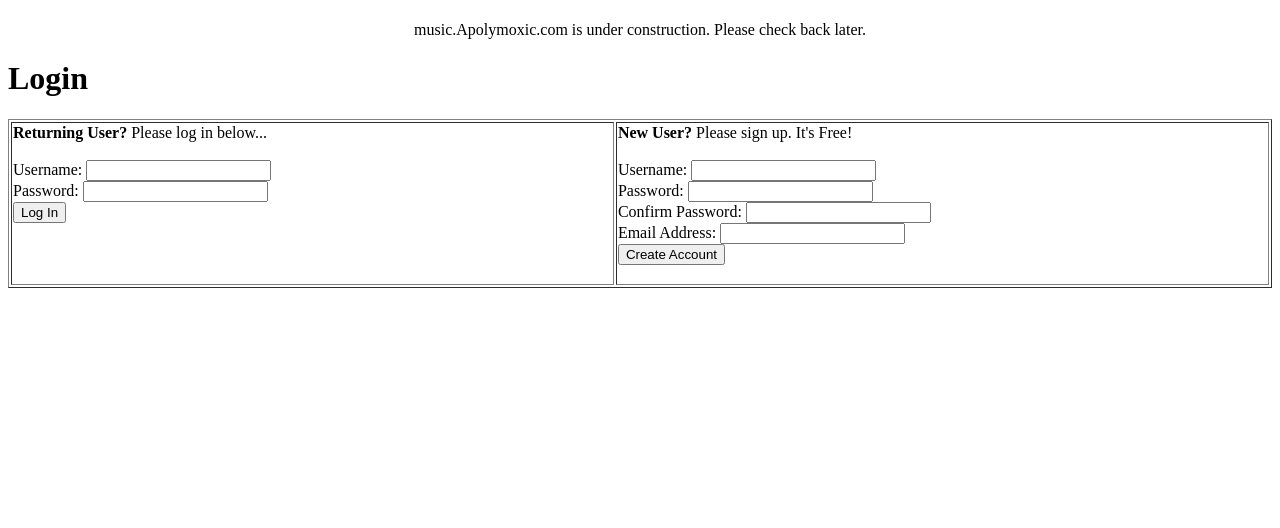
After one commit to bjones2094/MusicStreamer, a PHP site: page /login.php in a window 1280 px wide. The commit adds this page. Shown: the part 209-737 px from the top of the page. Run offline with PHP 8.4, Linux system fonts and the light colour scheme.

Commit message:
finished login/user creation system

```diff
--- a/clientCalls.php
+++ b/clientCalls.php
@@ -4,47 +4,68 @@
 	 * REMEMBER TO ALWAYS SANITIZE INPUTS!!!
 	 */
 
+	// Use this line to connect to database:
+	// $connect new mysqli("127.0.0.1", "root", "A2!y123Sql", "music_db");
+
 
 	// createUser function adds user information to database for future log ins
 
 	function createUser($username, $password) {
-		$connect = mysqli_connect("server", "username", "password", "users");
+		$connect = new mysqli("127.0.0.1", "root", "A2!y123Sql", "music_db");
+
+		if(mysqli_connect_error()) {
+			return false;
+		}
 
 		$password = crypt($password);				// Hash password before storing
-		$username = mysqli_real_escape_string($connect, $username);		// Escape all possible SQL syntax
+		$password = substr($password, 0, 10);			// Only use first 10 characters to keep hash short
 
 		// Check if username is already taken
 
-		$result = mysqli_query($connect, "SELECT * FROM users WHERE username='$username'");
-		$row = mysqli_fetch_array($result);
+		$stmt = $connect->prepare("SELECT * FROM users WHERE username = ?");
+		$stmt->bind_param("s", $username);
+		$stmt->execute();
+
+		$result = $stmt->get_result();
+		$row = $result->fetch_array();
 
 		if($row == NULL) {
-			mysqli_query($connect, "INSERT INTO users (username, password) VALUES ('$username', '$password')");
+			$stmt = $connect->prepare("INSERT INTO users (username, password) VALUES (?, ?)");
+			$stmt->bind_param("ss", $username, $password);
+			$stmt->execute();
 		}
 		else {
-			// User already exists
+			print("User already exists.");
 		}
 	}
 
 	// logIn function logs a specific user in for a session
 
 	function logIn($username, $password) {
-		$connect = mysqli_connect("server", "username", "password", "users");
+		$connect = new mysqli("127.0.0.1", "root", "A2!y123Sql", "music_db");
+
+		if(mysqli_connect_error()) {
+			return false;
+		}
 
 		$password = crypt($password);
-		$username = mysqli_real_escape_string($connect, $username);
+		$password = substr($password, 0, 10);
 
-		$result = mysqli_query($connect, "SELECT * FROM users WHERE username='$username'");
+		$stmt = $connect->prepare("SELECT * FROM users WHERE username=?");
+		$stmt->bind_param("s", $username);
+		$stmt->execute();
+
+		$result = $stmt->get_result();
 
 		if(!$result) {		// Check if the user exists
 			return false;
 		}
 
-		$row = mysqli_fetch_array($result);
+		$row = $result->fetch_array();
 
-		if(mysqli_fetch_array($result) == NULL) {	// Only one result
+		if($result->fetch_array() == NULL) {	// Only one result
 			$compare = $row["password"];
-			return ($password == $compare);
+			return ($row["password"] == $compare);
 		}
 		else {
 			return false;
@@ -53,14 +74,19 @@
 
 	// getLibrary function is used to get the users music library to display to the user
 
+	/*
+
 	function getLibrary($username) {
-		$connect = mysqli_connect("server", "username", "password", "music");
+		$connect = new mysqli("127.0.0.1", "root", "A2!y123Sql", "music_db");
 
-		$username = mysqli_real_escape_string($connect, $username);
+		$stmt = $connect->prepare("SELECT * FROM music WHERE uploader=?");	// Get all music uploaded by user from database
+		$stmt->bind_param("s", $username);
+		$stmt->execute();
 
-		$result = mysqli_query($connect, "SELECT * FROM music WHERE uploader='$username'");	// Get all music uploaded by user from database
+		$result = $stmt->get_result();
 
-		while($row = mysqli_fetch_array($result))
+
+		while($row = $result->fetch_array())
 		{
 			$rows []= $row;
 		}
@@ -68,7 +94,7 @@
 		$library = [];		// Holds each song as a string consisting of it's tags, seperated by colons (e.g. "title:artist:album:upload");
 
 		foreach($rows as $row) {
-			$songInfo = $row["title"] . ":" . $row["artist"] . ":" . $row["album"] . "upload";
+			$songInfo = $row["title"] . ":" . $row["artist"] . ":" . $row["album"] . "u";
 			$library []= $songInfo;
 		}
 
@@ -80,10 +106,14 @@
 		// Get info for each file from database
 
 		foreach($sharedList as $fileName) {
-			$result = mysqli_query($connect, "SELECT * FROM music WHERE filename='$filename'");
-			$row = mysqli_fetch_array($result);
+			$stmt = $connect->prepare("SELECT * FROM music WHERE filename=?");
+			$stmt->bind_param("s", $filename);
+			$stmt->execute();
 
-			$songInfo = $row["title"] . ":" . $row["artist"] . ":" . $row["album"] . "share";
+			$result = $stmt->get_result();
+			$row = $result->fetch_array();
+
+			$songInfo = $row["title"] . ":" . $row["artist"] . ":" . $row["album"] . "s";
 			$library []= $songInfo;
 		}
 
@@ -92,9 +122,11 @@
 		return $library;
 	}
 
+	*/
+
 	// Functions that still need to be implemented
 
-	function shareSong($sender, $receiver) {
+	function shareSong($sender, $receiver, $songName) {
 		// Add filename of shared song to receiver's shared file
 	}
 
--- /dev/null
+++ b/login.php
@@ -0,0 +1,75 @@
+<!DOCTYPE html PUBLIC "-//W3C//DTD XHTML 1.0 Strict//EN" "http://www.w3.org/TR/xhtml1/DTD/xhtml1-strict.dtd">
+
+<?php
+
+	include 'clientCalls.php';
+
+?>
+
+<HTML XMLNS="http://www.w3.org/1999/xhtml">
+<head>
+	<TITLE>music.Apolymoxic.com</TITLE>
+</head>
+
+<Body BGCOLOR="WHITE">
+
+<center><IMG SRC="images/banner.jpg" WIDTH="950" HEIGHT="200" BORDER="0" ALT=""><BR /><BR />
+
+<font color="BLACK">
+music.Apolymoxic.com is under construction. Please check back later.
+
+</center>
+
+<h1>Login</h1>
+
+<table width="100%" border="1">
+	<tr width="100%">
+		<td width="48%" valign="top">
+			<b>Returning User?</b> Please log in below...<br /><br />
+			<?php
+			if ($_SERVER['REQUEST_METHOD'] === 'POST') {
+			//If something was posted, check to see if the section was the login
+				if (isset($_POST["login"])) {
+					//Login...
+					if(logIn($_REQUEST["username"], $_REQUEST["password"])) {
+						print("Logged in");
+					}
+					else {
+						print("Failed");
+					}
+				}
+			}
+			?>
+
+			<form action="<?php $_SERVER['SCRIPT_NAME']?>" method="POST">
+				Username: <input type="text" name="username"><br />
+				Password: <input type="password" name="password"><br />
+				<input type="submit" name="login" value="Log In">
+			</form><br />
+		</td>
+		<td width="52%" valign="top">
+			<b>New User?</b> Please sign up. It's Free!<br /><br />
+			<?php
+			if ($_SERVER['REQUEST_METHOD'] === 'POST') {
+			//If something was posted, check to see if the section was the "create an account"
+				if (isset($_POST["create"])) {
+					//Call function to create an account.
+					createUser($_REQUEST["reqUsername"], $_REQUEST["reqPassword"]);
+				}
+			}
+			?>
+
+			<form action="<?php $_SERVER['SCRIPT_NAME']?>" method="POST">
+				Username: <input type="text" name="reqUsername"><br />
+				Password: <input type="password" name="reqPassword"><br />
+				Confirm Password: <input type="password" name="verPassword"><br />
+				Email Address: <input type="text" name="email"><br />
+				<input type="submit" name="create" value="Create Account">
+			</form><br />
+		</td>
+	</tr>
+</table>
+
+
+</body>
+</html>
```
Also changed, not shown: loginPage.php (deleted, +0 -16 lines).
